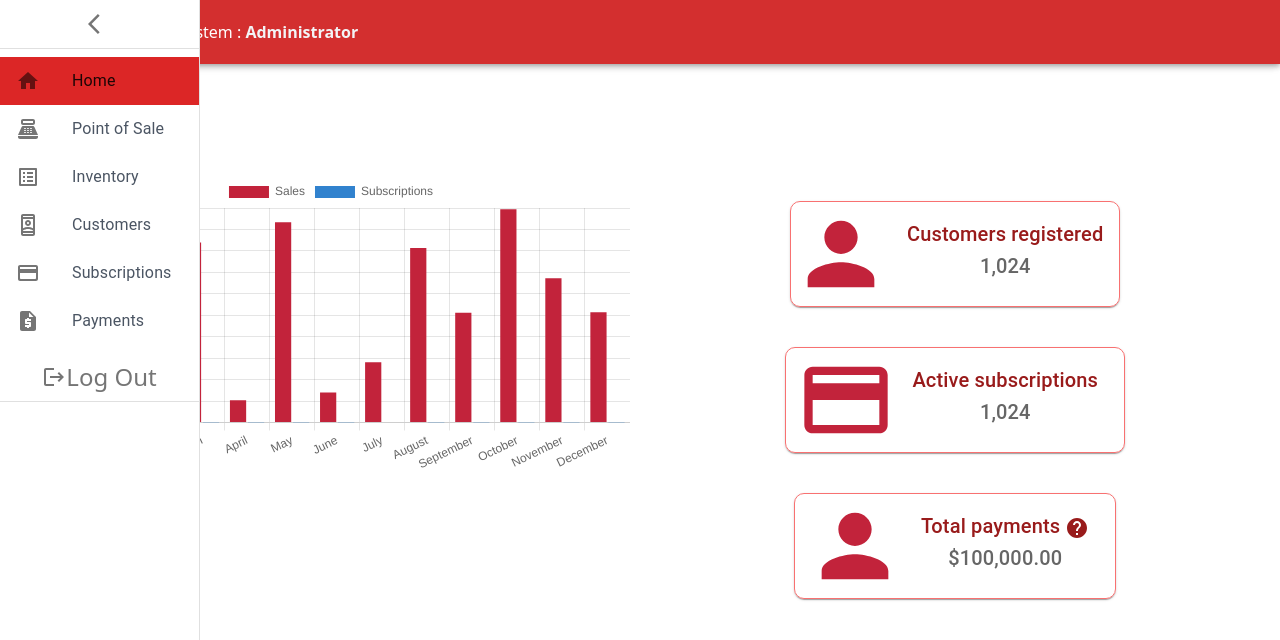
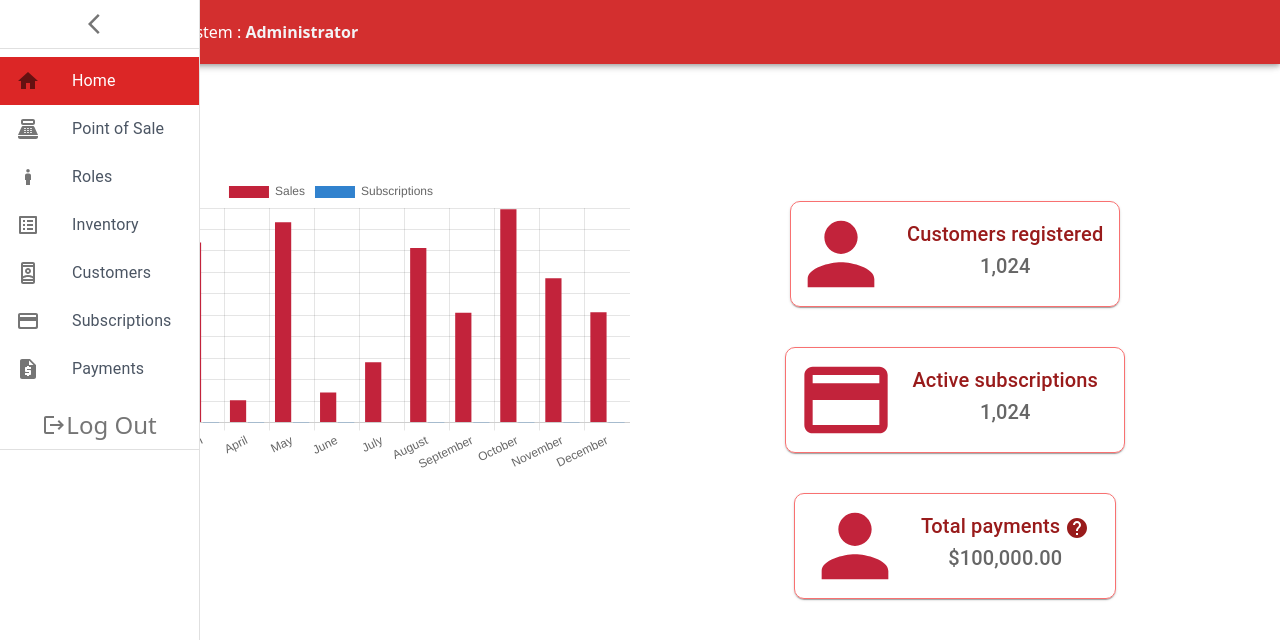
Before and after one commit to miguel-resource/gym-administration, a Next.js app: page / in a window 1280 px wide. Both pictures are taken after a click on the button "open drawer". Shown: the top 640 px of the page. Built offline with nearby package versions, Linux system fonts and the light colour scheme.

Commit message:
[ADD] icons and nav

```diff
--- a/components/common/CommonLayout.tsx
+++ b/components/common/CommonLayout.tsx
@@ -20,8 +20,9 @@ import PointOfSaleOutlinedIcon from "@mui/icons-material/PointOfSaleOutlined";
 import CreditCardRoundedIcon from "@mui/icons-material/CreditCardRounded";
 import RequestQuoteIcon from "@mui/icons-material/RequestQuote";
 import ListAltIcon from "@mui/icons-material/ListAlt";
-import router, { useRouter } from "next/router";
+import { useRouter } from "next/router";
 import LogoutIcon from "@mui/icons-material/Logout";
+import BoyIcon from '@mui/icons-material/Boy';
 
 const listIcons = [
   {
@@ -33,6 +34,11 @@ const listIcons = [
     name: "Point of Sale",
     icon: <PointOfSaleOutlinedIcon />,
     href: "/pos",
+  },
+  {
+    name: "Roles",
+    icon: <BoyIcon />,
+    href: "/roles",
   },
   {
     name: "Inventory",
@@ -115,7 +121,7 @@ const CommonLayout = ({ children }: { children: React.ReactNode }) => {
           {listIcons.map(({ name, icon, href }, index) => (
             <Link
               className={
-                router.pathname === href ? "block bg-red-600" : "text-gray-600"
+                router.pathname === href ? "block bg-red-600 text-white" : "text-gray-600"
               }
               href={href}
               key={index}
@@ -124,9 +130,9 @@ const CommonLayout = ({ children }: { children: React.ReactNode }) => {
               <ListItem key={index} disablePadding>
                 <ListItemButton>
                   <ListItemIcon
-                  // className={
-                  //   router.pathname === href ? "text-white" : "text-gray-600"
-                  // }
+                  className={
+                    router.pathname === href ? "text-white" : "text-gray-600"
+                  }
                   >
                     {icon}
                   </ListItemIcon>
--- a/pages/_app.tsx
+++ b/pages/_app.tsx
@@ -7,7 +7,10 @@ export default function App({ Component, pageProps }: AppProps) {
   return (
     <>
       <Head>
-        <title>Gym Administration System</title>
+        <title>
+          Gym Admin Lite
+        </title>
+        <link rel="icon" href="/icon.png" />
       </Head>
       <Component {...pageProps} />
     </>
```
Also changed, not shown: public/icon.png (added).
